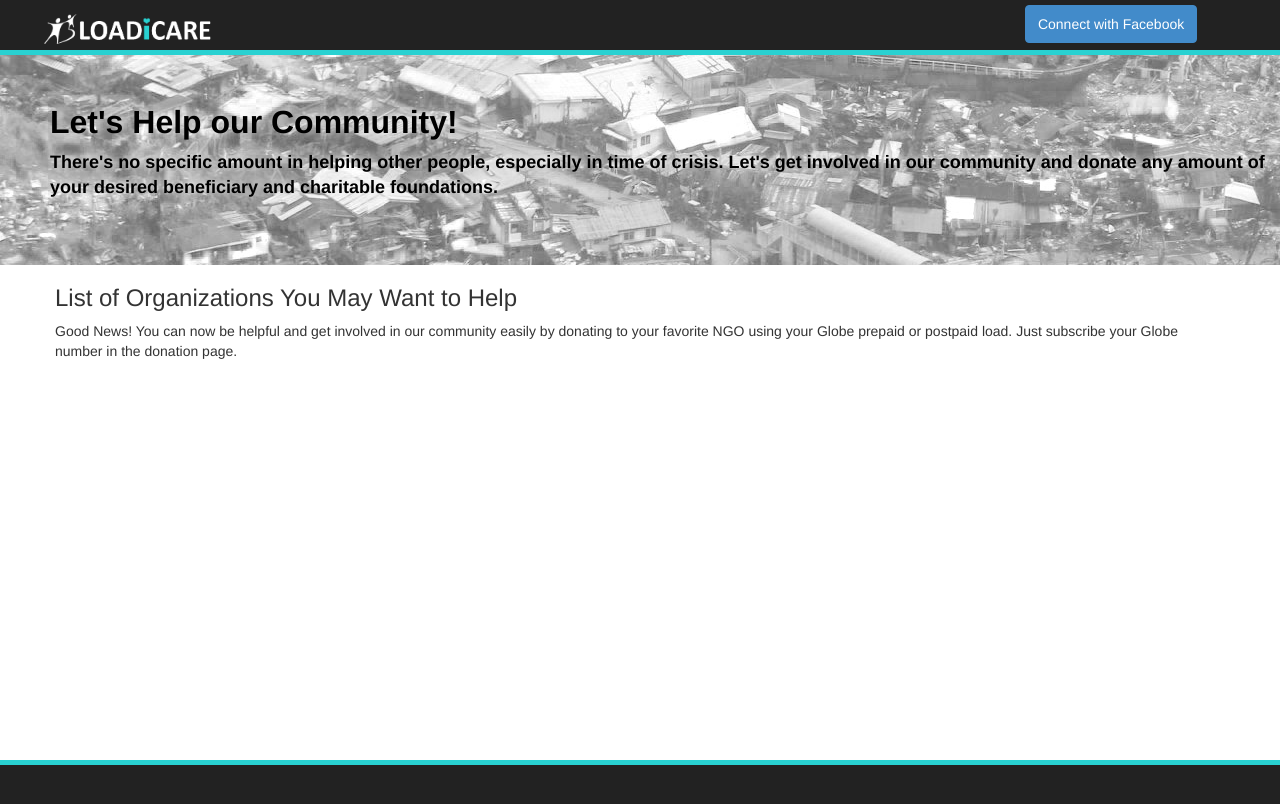
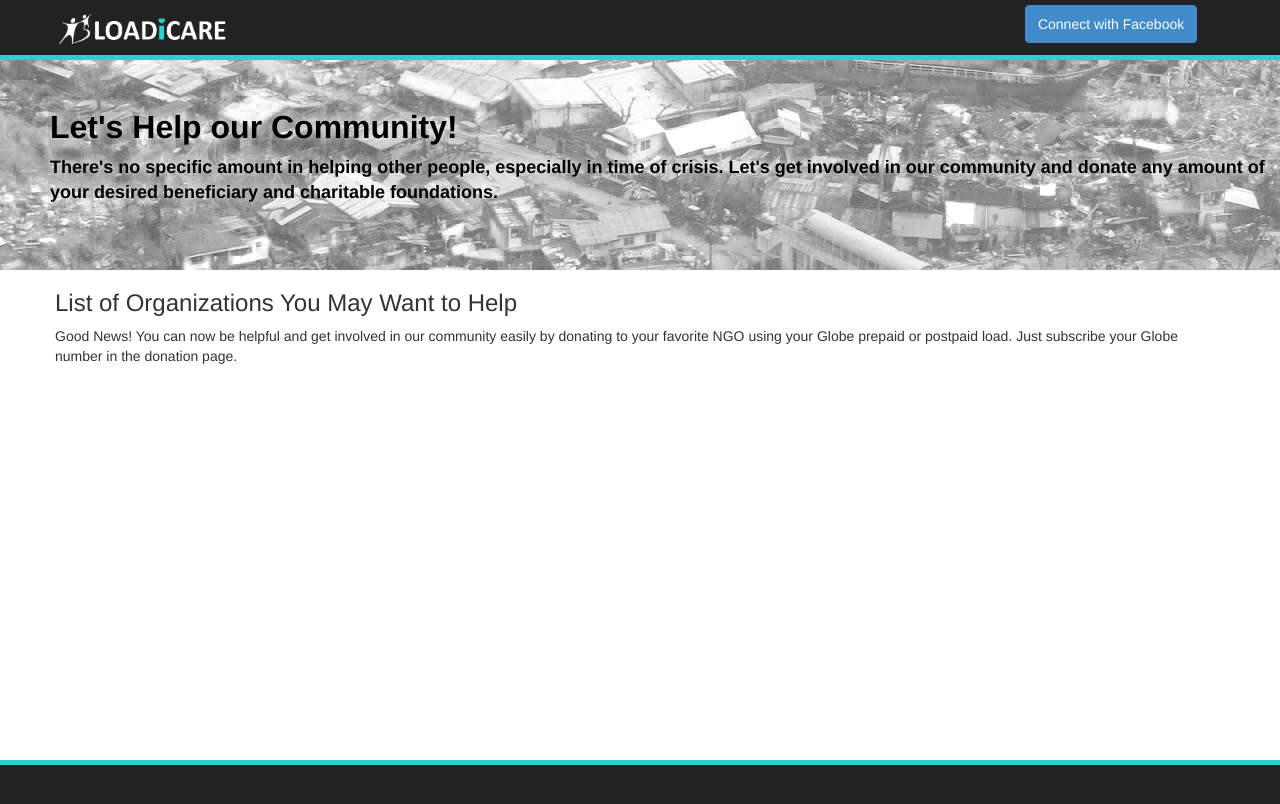
Before and after one commit to kikz4life/globe-labs-client, a website: page app/index.html in a window 1280 px wide. Drawn offline with Linux system fonts and the light colour scheme; no server answers.

Commit message:
adjust margin

```diff
--- a/app/css/app.css
+++ b/app/css/app.css
@@ -21,7 +21,7 @@ a { cursor: pointer;}
 .menus li .btn-danger {margin-top:5px;}
 .brand-logo {
   width:180px; height:40px;
-  margin-top:5px;
+  margin:5px 0;
   background-image:url(../img/logo.png);
   background-size: 180px 40px;
 }
```
